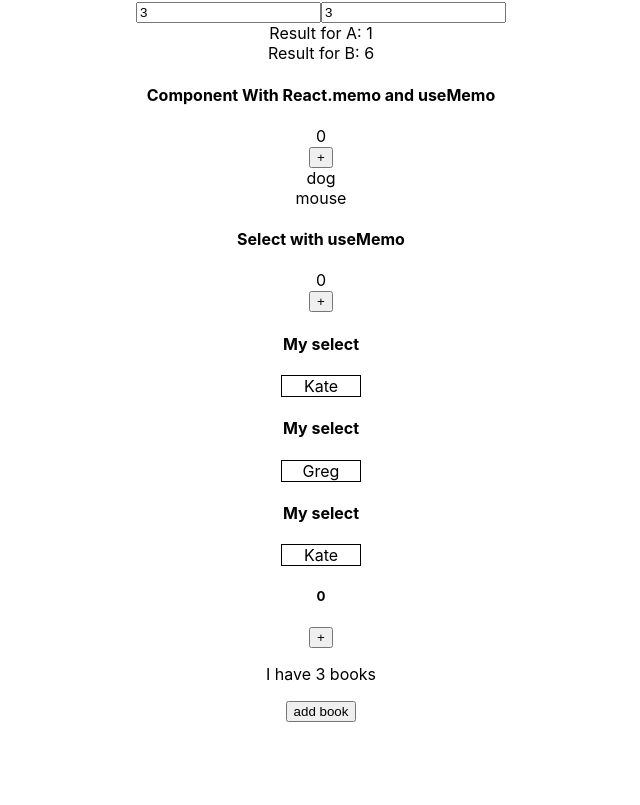
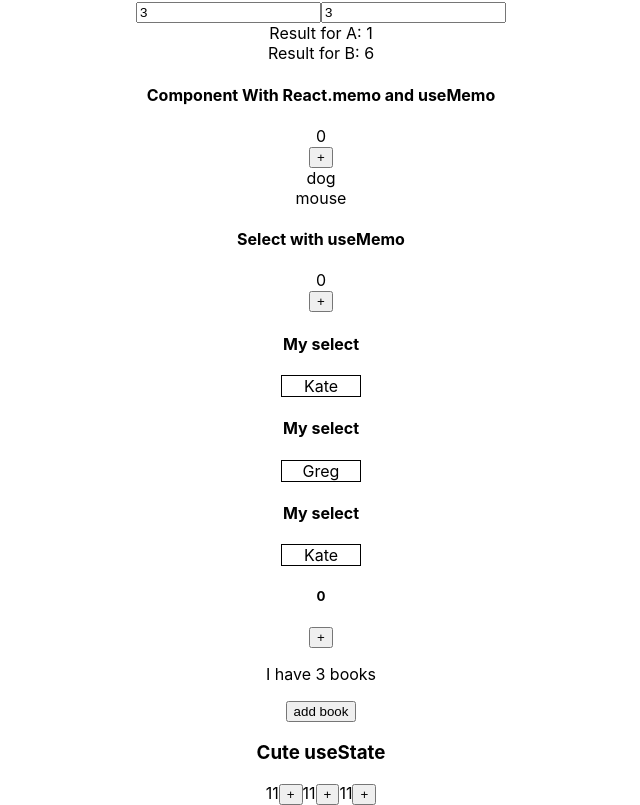
Before and after one commit to wrunika/samurai-way-main, a React (Create React App) app: page / in a window 1280 px wide. Shown: the part 1124-1929 px from the top of the page, without its empty margins (319-959 px from the left). Before the commit the page ends 1846 px from the top, so only its background shows below. Built offline with nearby package versions, Linux system fonts and the light colour scheme.

Commit message:
feat: add unusual worked useState

```diff
--- a/src/App.tsx
+++ b/src/App.tsx
@@ -16,6 +16,7 @@ import ComponentWithUseMemo from "./components/ComponentWithUseMemo/ComponentWit
 import {HelpsToReactMemo} from "./components/ComponentWithUseMemo/HelpsToReactMemo";
 import {SelectWithMemo} from "./components/ComponentWithUseMemo/SelectWithMemo";
 import {LikeUseCallback} from "./components/ComponentWithUseCallback/LikeUseCallback";
+import {CuteUseState} from "./components/CuteUseState/CuteUseState";
 
 export type RatingValueType = 0 | 1 | 2 | 3 | 4 | 5
 
@@ -85,6 +86,7 @@ function App() {
             <HelpsToReactMemo />
             <SelectWithMemo />
             <LikeUseCallback />
+            <CuteUseState />
         </div>
     );
 }
--- /dev/null
+++ b/src/components/CuteUseState/CuteUseState.tsx
@@ -0,0 +1,26 @@
+import React, {useMemo, useState} from 'react';
+
+export const CuteUseState = () => {
+  const generateData = () => {
+    console.log('generateData')
+    //difficult counting
+    return 11;
+  }
+  //const initValue = useMemo(()=>generateData(), []);
+  //const initValue = useMemo(generateData, []);
+  const [counter, setCounter] = useState(generateData);
+  const changer = (state: number) => {
+    return state + 1;
+  }
+  return(
+      <div>
+        <h3>Cute useState</h3>
+        {counter}
+        <button onClick={()=> setCounter(counter + 1)}>+</button>
+          {counter}
+        <button onClick={()=> setCounter(changer)}>+</button>
+          {counter}
+        <button onClick={()=> setCounter(state => state + 1)}>+</button>
+      </div>
+  )
+}
```
